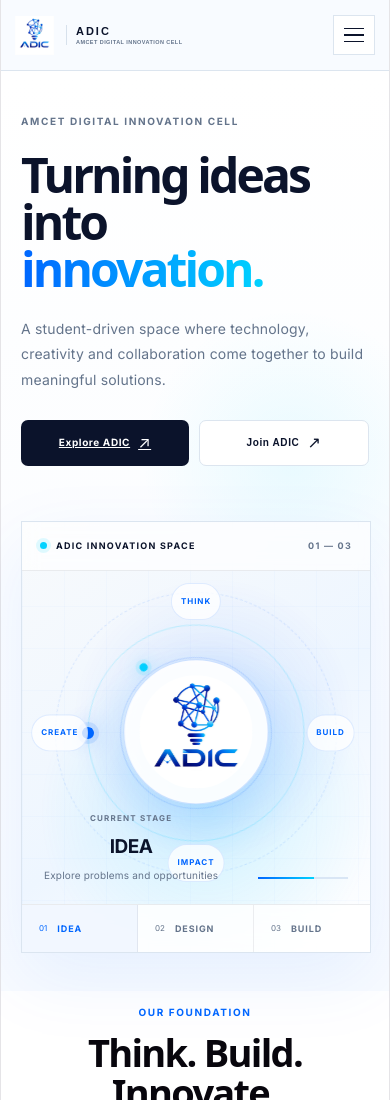
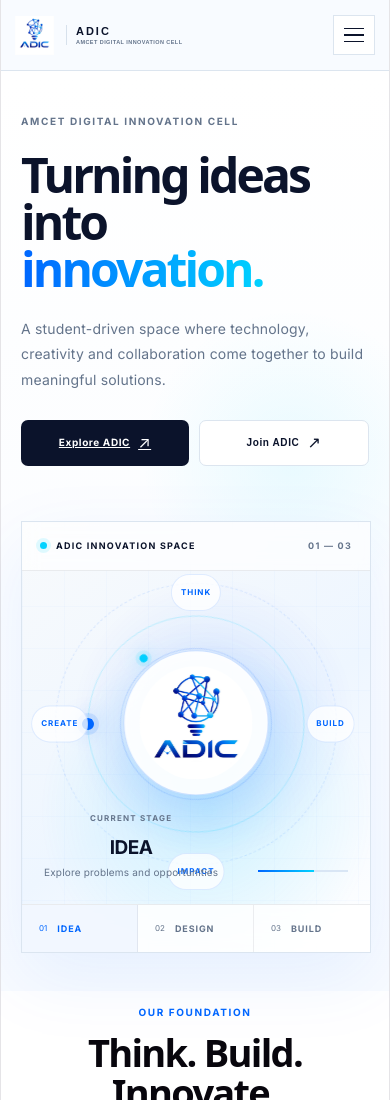
Before and after one commit to Developer13AMCET/ADIC-WEB, a React (Vite) app: page / in a window 390 px wide. Shown: the top 1100 px of the page. Built offline with nearby package versions, Linux system fonts and the light colour scheme.

Commit message:
ADIC WEB

```diff
--- a/src/components/StudentJourney.css
+++ b/src/components/StudentJourney.css
@@ -4,21 +4,41 @@
   min-height: 510px;
   overflow: hidden;
   border: 1px solid #dbe5f0;
-  background: linear-gradient(145deg, #f8fafc 0%, #eef6ff 55%, #ffffff 100%);
+  background: linear-gradient(
+    145deg,
+    #f8fafc 0%,
+    #eef6ff 55%,
+    #ffffff 100%
+  );
   color: #0b132b;
   font-family: "Inter", sans-serif;
   box-shadow: 0 25px 70px rgba(0, 102, 255, 0.08);
 }
+
+/* =========================
+   GRID
+========================= */
 
 .visual-grid {
   position: absolute;
   inset: 0;
   opacity: 0.42;
   background-image:
-    linear-gradient(rgba(0, 102, 255, 0.055) 1px, transparent 1px),
-    linear-gradient(90deg, rgba(0, 102, 255, 0.055) 1px, transparent 1px);
+    linear-gradient(
+      rgba(0, 102, 255, 0.055) 1px,
+      transparent 1px
+    ),
+    linear-gradient(
+      90deg,
+      rgba(0, 102, 255, 0.055) 1px,
+      transparent 1px
+    );
   background-size: 42px 42px;
 }
+
+/* =========================
+   GLOWS
+========================= */
 
 .visual-glow {
   position: absolute;
@@ -32,7 +52,11 @@
   height: 260px;
   left: 8%;
   top: 20%;
-  background: radial-gradient(circle, rgba(0, 102, 255, 0.12), transparent 68%);
+  background: radial-gradient(
+    circle,
+    rgba(0, 102, 255, 0.12),
+    transparent 68%
+  );
 }
 
 .glow-two {
@@ -40,8 +64,16 @@
   height: 300px;
   right: -5%;
   bottom: -8%;
-  background: radial-gradient(circle, rgba(0, 210, 255, 0.15), transparent 68%);
+  background: radial-gradient(
+    circle,
+    rgba(0, 210, 255, 0.15),
+    transparent 68%
+  );
 }
+
+/* =========================
+   TOP LINE
+========================= */
 
 .visual-topline {
   position: relative;
@@ -72,6 +104,10 @@
   color: #64748b;
 }
 
+/* =========================
+   LOGO STAGE
+========================= */
+
 .logo-stage {
   position: absolute;
   left: 50%;
@@ -81,6 +117,10 @@
   transform: translate(-50%, -50%);
 }
 
+/* =========================
+   RINGS
+========================= */
+
 .logo-ring {
   position: absolute;
   inset: 50%;
@@ -89,9 +129,27 @@
   transform: translate(-50%, -50%);
 }
 
-.ring-one { width: 190px; height: 190px; }
-.ring-two { width: 270px; height: 270px; border-color: rgba(0, 210, 255, 0.2); }
-.ring-three { width: 350px; height: 350px; border-style: dashed; border-color: rgba(0, 102, 255, 0.13); }
+.ring-one {
+  width: 190px;
+  height: 190px;
+}
+
+.ring-two {
+  width: 270px;
+  height: 270px;
+  border-color: rgba(0, 210, 255, 0.2);
+}
+
+.ring-three {
+  width: 350px;
+  height: 350px;
+  border-style: dashed;
+  border-color: rgba(0, 102, 255, 0.13);
+}
+
+/* =========================
+   LOGO AURA
+========================= */
 
 .logo-aura {
   position: absolute;
@@ -101,8 +159,17 @@
   top: 50%;
   transform: translate(-50%, -50%);
   border-radius: 50%;
-  background: radial-gradient(circle, rgba(0, 102, 255, 0.14), rgba(0, 210, 255, 0.07) 45%, transparent 72%);
+  background: radial-gradient(
+    circle,
+    rgba(0, 102, 255, 0.14),
+    rgba(0, 210, 255, 0.07) 45%,
+    transparent 72%
+  );
 }
+
+/* =========================
+   LOGO BUTTON
+========================= */
 
 .hero-logo-button {
   position: absolute;
@@ -118,7 +185,9 @@
   background: rgba(255, 255, 255, 0.9);
   box-shadow: 0 20px 55px rgba(0, 102, 255, 0.14);
   cursor: pointer;
-  transition: transform 0.3s ease, box-shadow 0.3s ease;
+  transition:
+    transform 0.3s ease,
+    box-shadow 0.3s ease;
 }
 
 .hero-logo-button:hover {
@@ -133,6 +202,10 @@
   border-radius: 50%;
 }
 
+/* =========================
+   ORBIT LABELS
+========================= */
+
 .visual-orbit-label {
   position: absolute;
   z-index: 4;
@@ -144,12 +217,36 @@
   font-size: 8px;
   font-weight: 800;
   letter-spacing: 0.12em;
+  white-space: nowrap;
 }
 
-.label-top { top: 7px; left: 50%; transform: translateX(-50%); }
-.label-right { right: -2px; top: 50%; transform: translateY(-50%); }
-.label-bottom { bottom: 7px; left: 50%; transform: translateX(-50%); }
-.label-left { left: -8px; top: 50%; transform: translateY(-50%); }
+.label-top {
+  top: 7px;
+  left: 50%;
+  transform: translateX(-50%);
+}
+
+.label-right {
+  right: -2px;
+  top: 50%;
+  transform: translateY(-50%);
+}
+
+.label-bottom {
+  bottom: 7px;
+  left: 50%;
+  transform: translateX(-50%);
+}
+
+.label-left {
+  left: -8px;
+  top: 50%;
+  transform: translateY(-50%);
+}
+
+/* =========================
+   JOURNEY STATUS
+========================= */
 
 .journey-status {
   position: absolute;
@@ -183,6 +280,7 @@
   margin: 5px 0 0;
   color: #64748b;
   font-size: 10px;
+  line-height: 1.6;
 }
 
 .journey-line {
@@ -197,8 +295,16 @@
   display: block;
   width: 62%;
   height: 100%;
-  background: linear-gradient(90deg, #0066ff, #00d2ff);
+  background: linear-gradient(
+    90deg,
+    #0066ff,
+    #00d2ff
+  );
 }
+
+/* =========================
+   JOURNEY STAGES
+========================= */
 
 .journey-stages {
   position: absolute;
@@ -228,45 +334,439 @@
   text-align: left;
 }
 
-.journey-stages button:last-child { border-right: 0; }
-.journey-stages button span { font-size: 8px; }
-.journey-stages button strong { font-size: 9px; letter-spacing: 0.1em; }
-.journey-stages button.active { color: #0066ff; background: rgba(0, 102, 255, 0.045); }
+.journey-stages button:last-child {
+  border-right: 0;
+}
+
+.journey-stages button span {
+  font-size: 8px;
+}
+
+.journey-stages button strong {
+  font-size: 9px;
+  letter-spacing: 0.1em;
+}
+
+.journey-stages button.active {
+  color: #0066ff;
+  background: rgba(0, 102, 255, 0.045);
+}
+
+/* =========================================================
+   MOBILE ELEMENT POSITIONING
+   Design is unchanged — only element spacing/position
+========================================================= */
 
 @media (max-width: 700px) {
-  .innovation-visual { min-height: 430px; }
-  .logo-stage { width: 290px; height: 290px; top: 49%; }
-  .ring-one { width: 150px; height: 150px; }
-  .ring-two { width: 215px; height: 215px; }
-  .ring-three { width: 280px; height: 280px; }
-  .hero-logo-button { width: 145px; height: 145px; }
-  .journey-status { bottom: 65px; }
-  .journey-line { width: 90px; }
-  .journey-stages { height: 47px; }
+
+  .innovation-visual {
+    min-height: 430px;
+  }
+
+  .logo-stage {
+    width: 290px;
+    height: 290px;
+    top: 47%;
+  }
+
+  .ring-one {
+    width: 150px;
+    height: 150px;
+  }
+
+  .ring-two {
+    width: 215px;
+    height: 215px;
+  }
+
+  .ring-three {
+    width: 280px;
+    height: 280px;
+  }
+
+  .hero-logo-button {
+    width: 145px;
+    height: 145px;
+  }
+
+  /*
+    Move the stage information slightly upward
+    so it does not collide with IMPACT.
+  */
+  .journey-status {
+    left: 22px;
+    right: 22px;
+    bottom: 72px;
+    gap: 20px;
+  }
+
+  .journey-status p {
+    max-width: 220px;
+  }
+
+  .journey-line {
+    width: 90px;
+    flex-shrink: 0;
+  }
+
+  .journey-stages {
+    height: 47px;
+  }
+
+  /*
+    Keep IMPACT visually separated from
+    the current-stage description.
+  */
+  .label-bottom {
+    bottom: -10px;
+  }
 }
-/* Noticeable continuous motion for the hero visual */
-.logo-ring.ring-one{animation:heroSpinOne 11s linear infinite}.logo-ring.ring-two{animation:heroSpinTwo 15s linear infinite}.logo-ring.ring-three{animation:heroSpinThree 20s linear infinite}.logo-aura{animation:heroPulse 3s ease-in-out infinite}.hero-logo-button{animation:heroFloat 4s ease-in-out infinite}.label-top{animation:heroLabelTop 5s ease-in-out infinite}.label-right{animation:heroLabelRight 5.7s ease-in-out infinite}.label-bottom{animation:heroLabelBottom 6.2s ease-in-out infinite}.label-left{animation:heroLabelLeft 5.4s ease-in-out infinite}
-@keyframes heroSpinOne{to{transform:translate(-50%,-50%) rotate(360deg)}}@keyframes heroSpinTwo{to{transform:translate(-50%,-50%) rotate(-360deg)}}@keyframes heroSpinThree{to{transform:translate(-50%,-50%) rotate(360deg)}}@keyframes heroPulse{0%,100%{transform:translate(-50%,-50%) scale(.9);opacity:.65}50%{transform:translate(-50%,-50%) scale(1.15);opacity:1}}@keyframes heroFloat{0%,100%{transform:translate(-50%,-50%) translateY(0)}50%{transform:translate(-50%,-50%) translateY(-10px)}}@keyframes heroLabelTop{0%,100%{transform:translateX(-50%) translateY(0)}50%{transform:translateX(-50%) translateY(-12px)}}@keyframes heroLabelRight{0%,100%{transform:translateY(-50%) translateX(0)}50%{transform:translateY(-50%) translateX(12px)}}@keyframes heroLabelBottom{0%,100%{transform:translateX(-50%) translateY(0)}50%{transform:translateX(-50%) translateY(12px)}}@keyframes heroLabelLeft{0%,100%{transform:translateY(-50%) translateX(0)}50%{transform:translateY(-50%) translateX(-12px)}}
-@media(prefers-reduced-motion:reduce){.logo-ring,.logo-aura,.hero-logo-button,.visual-orbit-label{animation:none!important}}
 
+/* =========================================================
+   NOTICEABLE CONTINUOUS MOTION
+========================================================= */
 
-/* Stronger, clearly visible hero motion */
-.logo-ring.ring-one{animation-duration:6s}
-.logo-ring.ring-two{animation-duration:9s}
-.logo-ring.ring-three{animation-duration:13s}
-.logo-aura{animation:heroPulseStrong 2.2s ease-in-out infinite}
-.hero-logo-button{animation:heroFloatStrong 2.8s ease-in-out infinite}
-.visual-glow.glow-one{animation:glowDriftOne 4.5s ease-in-out infinite}
-.visual-glow.glow-two{animation:glowDriftTwo 5.2s ease-in-out infinite}
-.logo-stage::before,.logo-stage::after{content:"";position:absolute;left:50%;top:50%;border-radius:50%;pointer-events:none;z-index:2}
-.logo-stage::before{width:12px;height:12px;background:#0066ff;box-shadow:0 0 0 5px rgba(0,102,255,.12),0 0 22px rgba(0,102,255,.45);animation:orbitDot 5s linear infinite}
-.logo-stage::after{width:8px;height:8px;background:#00d2ff;box-shadow:0 0 0 4px rgba(0,210,255,.12),0 0 18px rgba(0,210,255,.5);animation:orbitDotReverse 7s linear infinite}
-@keyframes heroPulseStrong{0%,100%{transform:translate(-50%,-50%) scale(.78);opacity:.5}50%{transform:translate(-50%,-50%) scale(1.3);opacity:1}}
-@keyframes heroFloatStrong{0%,100%{transform:translate(-50%,-50%) translateY(0) scale(1)}50%{transform:translate(-50%,-50%) translateY(-13px) scale(1.025)}}
-@keyframes glowDriftOne{0%,100%{transform:translate(0,0) scale(.85);opacity:.55}50%{transform:translate(35px,-20px) scale(1.18);opacity:1}}
-@keyframes glowDriftTwo{0%,100%{transform:translate(0,0) scale(.9);opacity:.55}50%{transform:translate(-30px,-25px) scale(1.2);opacity:1}}
-@keyframes orbitDot{from{transform:translate(-50%,-50%) rotate(0deg) translateX(135px)}to{transform:translate(-50%,-50%) rotate(360deg) translateX(135px)}}
-@keyframes orbitDotReverse{from{transform:translate(-50%,-50%) rotate(360deg) translateX(105px)}to{transform:translate(-50%,-50%) rotate(0deg) translateX(105px)}}
-@media(max-width:700px){.logo-stage::before{animation-name:orbitDotMobile}.logo-stage::after{animation-name:orbitDotReverseMobile}}
-@keyframes orbitDotMobile{from{transform:translate(-50%,-50%) rotate(0deg) translateX(108px)}to{transform:translate(-50%,-50%) rotate(360deg) translateX(108px)}}
-@keyframes orbitDotReverseMobile{from{transform:translate(-50%,-50%) rotate(360deg) translateX(84px)}to{transform:translate(-50%,-50%) rotate(0deg) translateX(84px)}}
+.logo-ring.ring-one {
+  animation: heroSpinOne 11s linear infinite;
+}
+
+.logo-ring.ring-two {
+  animation: heroSpinTwo 15s linear infinite;
+}
+
+.logo-ring.ring-three {
+  animation: heroSpinThree 20s linear infinite;
+}
+
+.logo-aura {
+  animation: heroPulse 3s ease-in-out infinite;
+}
+
+.hero-logo-button {
+  animation: heroFloat 4s ease-in-out infinite;
+}
+
+.label-top {
+  animation: heroLabelTop 5s ease-in-out infinite;
+}
+
+.label-right {
+  animation: heroLabelRight 5.7s ease-in-out infinite;
+}
+
+.label-bottom {
+  animation: heroLabelBottom 6.2s ease-in-out infinite;
+}
+
+.label-left {
+  animation: heroLabelLeft 5.4s ease-in-out infinite;
+}
+
+/* =========================
+   BASIC ANIMATION
+========================= */
+
+@keyframes heroSpinOne {
+  to {
+    transform: translate(-50%, -50%) rotate(360deg);
+  }
+}
+
+@keyframes heroSpinTwo {
+  to {
+    transform: translate(-50%, -50%) rotate(-360deg);
+  }
+}
+
+@keyframes heroSpinThree {
+  to {
+    transform: translate(-50%, -50%) rotate(360deg);
+  }
+}
+
+@keyframes heroPulse {
+  0%,
+  100% {
+    transform: translate(-50%, -50%) scale(0.9);
+    opacity: 0.65;
+  }
+
+  50% {
+    transform: translate(-50%, -50%) scale(1.15);
+    opacity: 1;
+  }
+}
+
+@keyframes heroFloat {
+  0%,
+  100% {
+    transform: translate(-50%, -50%) translateY(0);
+  }
+
+  50% {
+    transform: translate(-50%, -50%) translateY(-10px);
+  }
+}
+
+@keyframes heroLabelTop {
+  0%,
+  100% {
+    transform: translateX(-50%) translateY(0);
+  }
+
+  50% {
+    transform: translateX(-50%) translateY(-12px);
+  }
+}
+
+@keyframes heroLabelRight {
+  0%,
+  100% {
+    transform: translateY(-50%) translateX(0);
+  }
+
+  50% {
+    transform: translateY(-50%) translateX(12px);
+  }
+}
+
+@keyframes heroLabelBottom {
+  0%,
+  100% {
+    transform: translateX(-50%) translateY(0);
+  }
+
+  50% {
+    transform: translateX(-50%) translateY(12px);
+  }
+}
+
+@keyframes heroLabelLeft {
+  0%,
+  100% {
+    transform: translateY(-50%) translateX(0);
+  }
+
+  50% {
+    transform: translateY(-50%) translateX(-12px);
+  }
+}
+
+/* =========================================================
+   STRONGER, CLEARLY VISIBLE HERO MOTION
+========================================================= */
+
+.logo-ring.ring-one {
+  animation-duration: 6s;
+}
+
+.logo-ring.ring-two {
+  animation-duration: 9s;
+}
+
+.logo-ring.ring-three {
+  animation-duration: 13s;
+}
+
+.logo-aura {
+  animation: heroPulseStrong 2.2s ease-in-out infinite;
+}
+
+.hero-logo-button {
+  animation: heroFloatStrong 2.8s ease-in-out infinite;
+}
+
+.visual-glow.glow-one {
+  animation: glowDriftOne 4.5s ease-in-out infinite;
+}
+
+.visual-glow.glow-two {
+  animation: glowDriftTwo 5.2s ease-in-out infinite;
+}
+
+/* =========================
+   ORBIT DOTS
+========================= */
+
+.logo-stage::before,
+.logo-stage::after {
+  content: "";
+  position: absolute;
+  left: 50%;
+  top: 50%;
+  border-radius: 50%;
+  pointer-events: none;
+  z-index: 2;
+}
+
+.logo-stage::before {
+  width: 12px;
+  height: 12px;
+  background: #0066ff;
+  box-shadow:
+    0 0 0 5px rgba(0, 102, 255, 0.12),
+    0 0 22px rgba(0, 102, 255, 0.45);
+  animation: orbitDot 5s linear infinite;
+}
+
+.logo-stage::after {
+  width: 8px;
+  height: 8px;
+  background: #00d2ff;
+  box-shadow:
+    0 0 0 4px rgba(0, 210, 255, 0.12),
+    0 0 18px rgba(0, 210, 255, 0.5);
+  animation: orbitDotReverse 7s linear infinite;
+}
+
+/* =========================
+   STRONG MOTION KEYFRAMES
+========================= */
+
+@keyframes heroPulseStrong {
+  0%,
+  100% {
+    transform: translate(-50%, -50%) scale(0.78);
+    opacity: 0.5;
+  }
+
+  50% {
+    transform: translate(-50%, -50%) scale(1.3);
+    opacity: 1;
+  }
+}
+
+@keyframes heroFloatStrong {
+  0%,
+  100% {
+    transform: translate(-50%, -50%) translateY(0) scale(1);
+  }
+
+  50% {
+    transform: translate(-50%, -50%) translateY(-13px) scale(1.025);
+  }
+}
+
+@keyframes glowDriftOne {
+  0%,
+  100% {
+    transform: translate(0, 0) scale(0.85);
+    opacity: 0.55;
+  }
+
+  50% {
+    transform: translate(35px, -20px) scale(1.18);
+    opacity: 1;
+  }
+}
+
+@keyframes glowDriftTwo {
+  0%,
+  100% {
+    transform: translate(0, 0) scale(0.9);
+    opacity: 0.55;
+  }
+
+  50% {
+    transform: translate(-30px, -25px) scale(1.2);
+    opacity: 1;
+  }
+}
+
+@keyframes orbitDot {
+  from {
+    transform:
+      translate(-50%, -50%)
+      rotate(0deg)
+      translateX(135px);
+  }
+
+  to {
+    transform:
+      translate(-50%, -50%)
+      rotate(360deg)
+      translateX(135px);
+  }
+}
+
+@keyframes orbitDotReverse {
+  from {
+    transform:
+      translate(-50%, -50%)
+      rotate(360deg)
+      translateX(105px);
+  }
+
+  to {
+    transform:
+      translate(-50%, -50%)
+      rotate(0deg)
+      translateX(105px);
+  }
+}
+
+/* =========================
+   MOBILE ORBIT DOTS
+========================= */
+
+@media (max-width: 700px) {
+
+  .logo-stage::before {
+    animation-name: orbitDotMobile;
+  }
+
+  .logo-stage::after {
+    animation-name: orbitDotReverseMobile;
+  }
+
+}
+
+@keyframes orbitDotMobile {
+  from {
+    transform:
+      translate(-50%, -50%)
+      rotate(0deg)
+      translateX(108px);
+  }
+
+  to {
+    transform:
+      translate(-50%, -50%)
+      rotate(360deg)
+      translateX(108px);
+  }
+}
+
+@keyframes orbitDotReverseMobile {
+  from {
+    transform:
+      translate(-50%, -50%)
+      rotate(360deg)
+      translateX(84px);
+  }
+
+  to {
+    transform:
+      translate(-50%, -50%)
+      rotate(0deg)
+      translateX(84px);
+  }
+}
+
+/* =========================================================
+   REDUCED MOTION
+========================================================= */
+
+@media (prefers-reduced-motion: reduce) {
+
+  .logo-ring,
+  .logo-aura,
+  .hero-logo-button,
+  .visual-orbit-label,
+  .visual-glow,
+  .logo-stage::before,
+  .logo-stage::after {
+    animation: none !important;
+  }
+
+}
```
